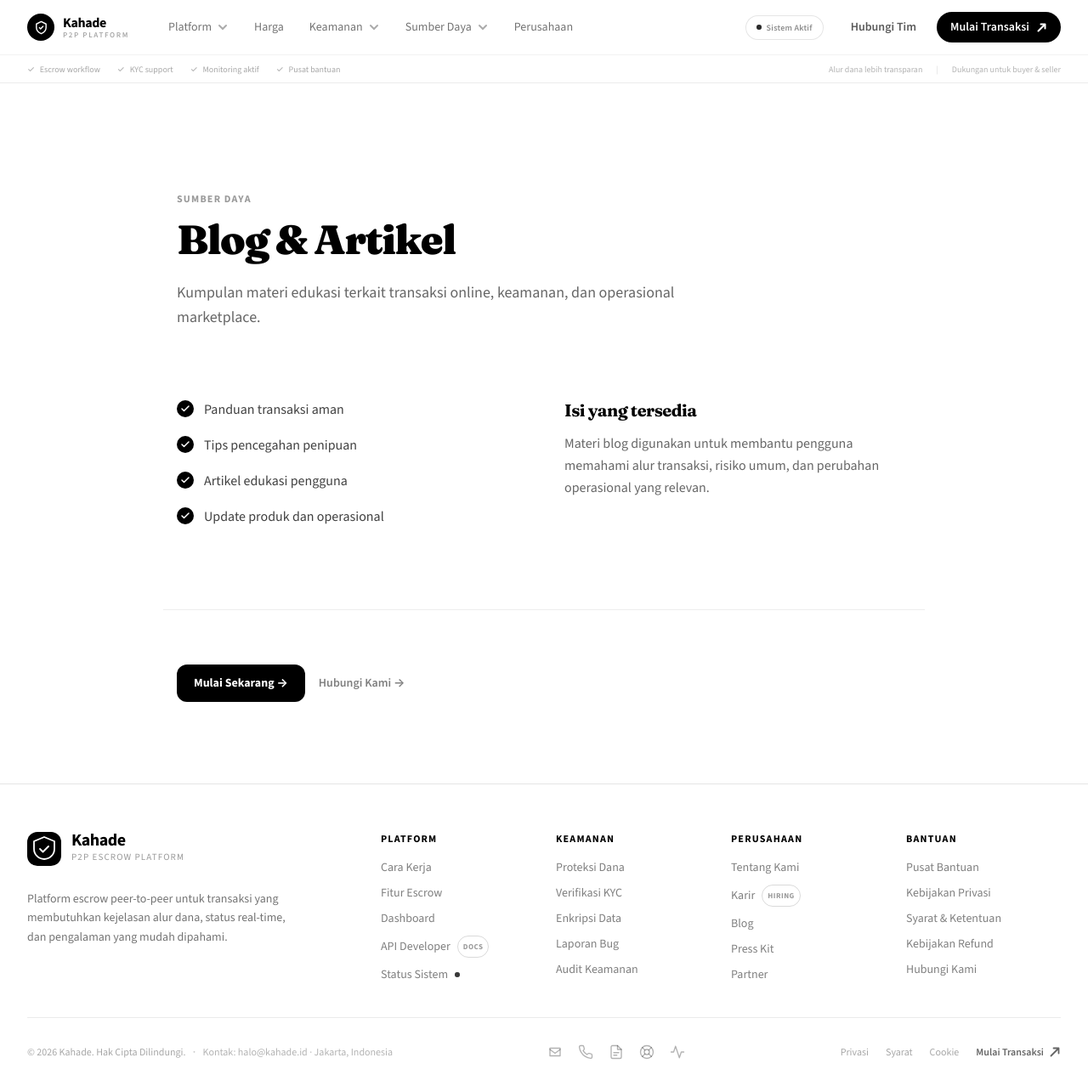
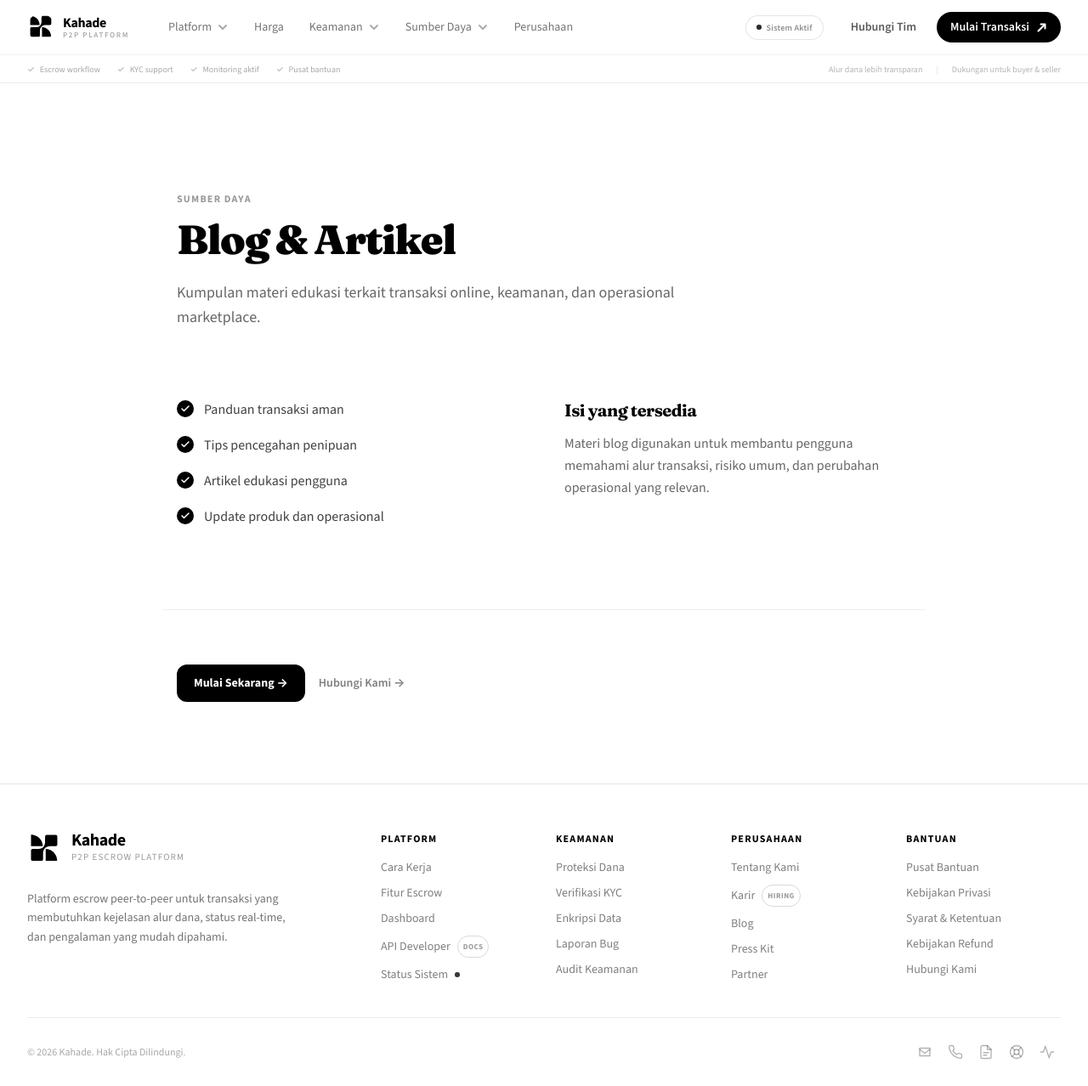
Before and after one commit to kahade-id/landing, a Next.js app: page /blog in a window 1280 px wide. Shown: the whole page at 85% size. Built offline with nearby package versions, Linux system fonts and the light colour scheme.

Commit message:
Update header/footer logos and simplify footer bottom bar

```diff
--- a/src/components/layout/Footer.tsx
+++ b/src/components/layout/Footer.tsx
@@ -1,9 +1,10 @@
 "use client";
 
+import Image from "next/image";
 import Link from "next/link";
 import { useState } from "react";
 import type { ReactNode } from "react";
-import { homeAnchors, supportLinks, site } from "@/lib/site";
+import { homeAnchors, supportLinks } from "@/lib/site";
 
 // ─── Types ─────────────────────────────────────────────────────────────────
 interface FooterLink {
@@ -15,22 +16,12 @@ interface FooterLink {
 
 interface QuickLink { icon: ReactNode; label: string; href: string; }
 
-// ─── Shield Icon ────────────────────────────────────────────────────────────
-const ShieldIcon = () => (
-  <svg width="32" height="32" viewBox="0 0 32 32" fill="none" xmlns="http://www.w3.org/2000/svg">
-    <path d="M16 2L4 7V16C4 22.627 9.373 28 16 28C22.627 28 28 22.627 28 16V7L16 2Z" stroke="#000" strokeWidth="1.8" strokeLinejoin="round" />
-    <path d="M11 16L14.5 19.5L21 13" stroke="#000" strokeWidth="1.8" strokeLinecap="round" strokeLinejoin="round" />
-  </svg>
-);
-
 // ─── Utility Icons ───────────────────────────────────────────────────────────
 const MailIcon = () => (<svg width="18" height="18" viewBox="0 0 24 24" fill="none" stroke="currentColor" strokeWidth="1.8" strokeLinecap="round" strokeLinejoin="round"><path d="M4 6h16v12H4z" /><path d="M4 8l8 6 8-6" /></svg>);
 const PhoneIcon = () => (<svg width="18" height="18" viewBox="0 0 24 24" fill="none" stroke="currentColor" strokeWidth="1.8" strokeLinecap="round" strokeLinejoin="round"><path d="M22 16.92v3a2 2 0 0 1-2.18 2 19.79 19.79 0 0 1-8.63-3.07 19.5 19.5 0 0 1-6-6A19.79 19.79 0 0 1 2.12 4.18 2 2 0 0 1 4.11 2h3a2 2 0 0 1 2 1.72c.12.9.33 1.78.63 2.62a2 2 0 0 1-.45 2.11L8 9.91a16 16 0 0 0 6.09 6.09l1.46-1.29a2 2 0 0 1 2.11-.45c.84.3 1.72.51 2.62.63A2 2 0 0 1 22 16.92z" /></svg>);
 const DocsIcon = () => (<svg width="18" height="18" viewBox="0 0 24 24" fill="none" stroke="currentColor" strokeWidth="1.8" strokeLinecap="round" strokeLinejoin="round"><path d="M14 2H6a2 2 0 0 0-2 2v16a2 2 0 0 0 2 2h12a2 2 0 0 0 2-2V8z" /><path d="M14 2v6h6" /><path d="M8 13h8" /><path d="M8 17h5" /></svg>);
 const LifeBuoyIcon = () => (<svg width="18" height="18" viewBox="0 0 24 24" fill="none" stroke="currentColor" strokeWidth="1.8" strokeLinecap="round" strokeLinejoin="round"><circle cx="12" cy="12" r="10" /><circle cx="12" cy="12" r="4" /><path d="M4.93 4.93l4.24 4.24M14.83 14.83l4.24 4.24M14.83 9.17l4.24-4.24M9.17 14.83l-4.24 4.24" /></svg>);
 const ActivitySmallIcon = () => (<svg width="18" height="18" viewBox="0 0 24 24" fill="none" stroke="currentColor" strokeWidth="1.8" strokeLinecap="round" strokeLinejoin="round"><polyline points="22 12 18 12 15 21 9 3 6 12 2 12" /></svg>);
-const ArrowUpRight = () => (<svg width="14" height="14" viewBox="0 0 14 14" fill="none" stroke="currentColor" strokeWidth="1.8" strokeLinecap="round" strokeLinejoin="round"><path d="M2.5 11.5L11.5 2.5M11.5 2.5H5.5M11.5 2.5V8.5" /></svg>);
-
 // ─── Data ─────────────────────────────────────────────────────────────────────
 const footerLinks: Record<string, FooterLink[]> = {
   Platform:   [{ label: "Cara Kerja", href: homeAnchors.howItWorks }, { label: "Fitur Escrow", href: homeAnchors.platform }, { label: "Dashboard", href: homeAnchors.cta }, { label: "API Developer", href: supportLinks.docs, badge: "Docs" }, { label: "Status Sistem", href: supportLinks.status, status: "online" }],
@@ -65,8 +56,8 @@ export default function Footer() {
           {/* Brand Column */}
           <div className="lg:col-span-4 flex flex-col gap-7">
             <div className="flex items-center gap-3">
-              <div className="w-10 h-10 bg-black rounded-xl flex items-center justify-center flex-shrink-0">
-                <div className="invert"><ShieldIcon /></div>
+              <div className="w-10 h-10 rounded-xl overflow-hidden flex-shrink-0">
+                <Image src="/favicon.svg" alt="Kahade logo" width={40} height={40} className="w-full h-full" />
               </div>
               <div>
                 <div className="text-xl font-bold text-black tracking-tight leading-none">Kahade</div>
@@ -155,8 +146,6 @@ export default function Footer() {
         <div className="flex flex-col md:flex-row items-center justify-between gap-5">
           <div className="flex flex-col sm:flex-row items-center gap-2 text-center sm:text-left">
             <p className="text-xs text-black/35">© {new Date().getFullYear()} Kahade. Hak Cipta Dilindungi.</p>
-            <span className="hidden sm:block text-black/20">·</span>
-            <p className="text-xs text-black/30">Kontak: {site.email} · {site.address}</p>
           </div>
           <div className="flex items-center gap-1">
             {quickLinks.map((link) => (
@@ -166,15 +155,7 @@ export default function Footer() {
               </Link>
             ))}
           </div>
-          <div className="flex items-center gap-5">
-            {[["Privasi", supportLinks.privacy], ["Syarat", supportLinks.terms], ["Cookie", supportLinks.cookies]].map(([item, href]) => (
-              <Link key={item} href={href} className="text-xs text-black/35 hover:text-black transition-colors">{item}</Link>
-            ))}
-            <Link href={homeAnchors.cta} className="flex items-center gap-1.5 text-xs font-semibold text-black/60 hover:text-black transition-colors group">
-              <span>Mulai Transaksi</span>
-              <ArrowUpRight />
-            </Link>
-          </div>
+
         </div>
       </div>
     </footer>
--- a/src/components/layout/Header.tsx
+++ b/src/components/layout/Header.tsx
@@ -1,5 +1,6 @@
 "use client";
 
+import Image from "next/image";
 import Link from "next/link";
 import { useState, useEffect, useRef, useId } from "react";
 import type { NavItem, NavDropdownItem } from "@/types";
@@ -343,8 +344,8 @@ export default function Header() {
         <div className="relative z-10 max-w-7xl mx-auto px-4 sm:px-6 lg:px-8 flex items-center h-16 gap-8">
           {/* Logo */}
           <Link href={homeAnchors.home} className="flex items-center gap-2.5 flex-shrink-0 group">
-            <div className="w-8 h-8 bg-black rounded-lg flex items-center justify-center text-white transition-transform duration-200 group-hover:scale-95">
-              <ShieldIcon size={17} />
+            <div className="w-8 h-8 rounded-lg overflow-hidden transition-transform duration-200 group-hover:scale-95">
+              <Image src="/favicon.svg" alt="Kahade logo" width={32} height={32} className="w-full h-full" priority />
             </div>
             <div className="leading-none">
               <div className="text-[16px] font-bold text-black tracking-tight">Kahade</div>
```
